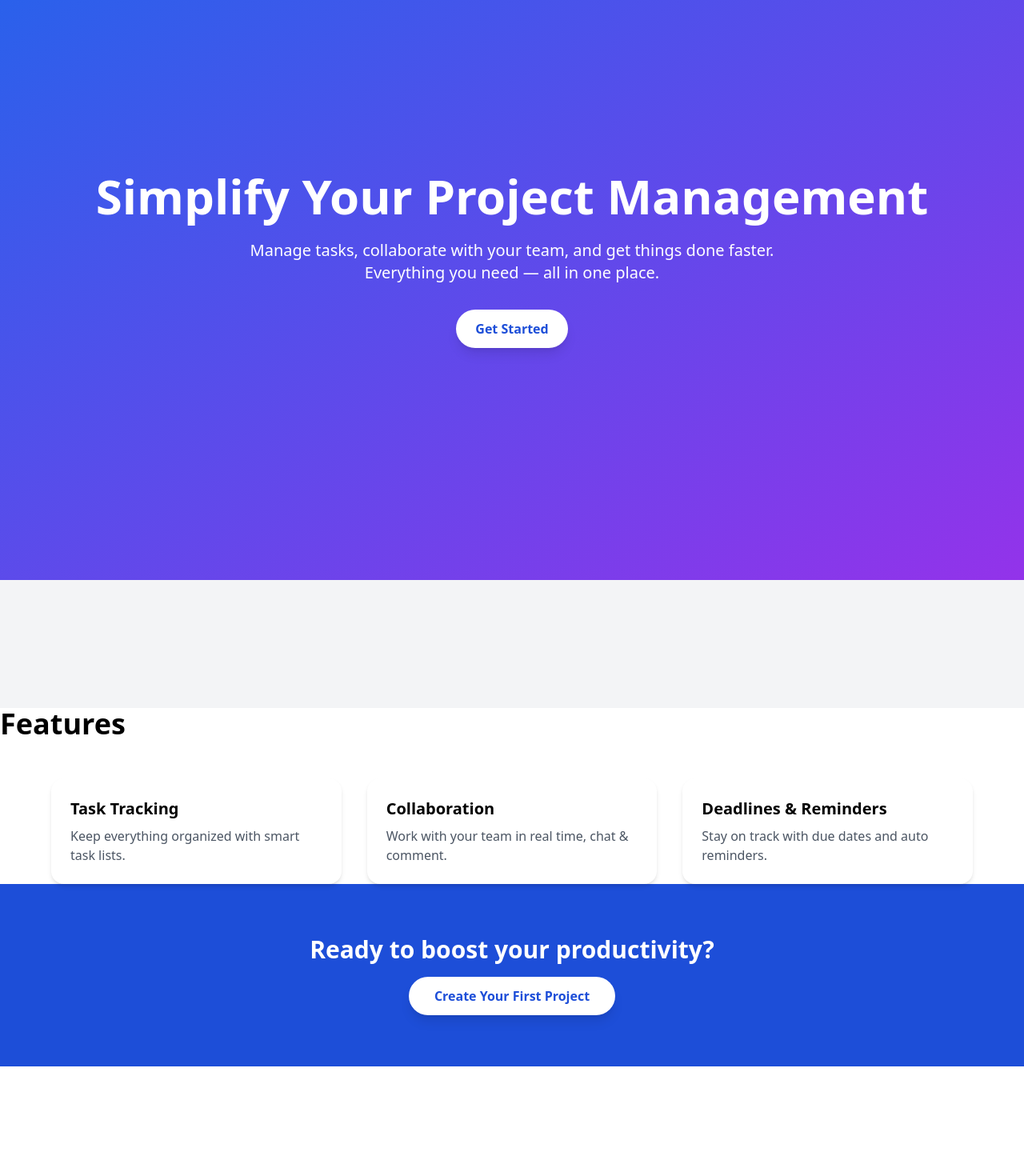
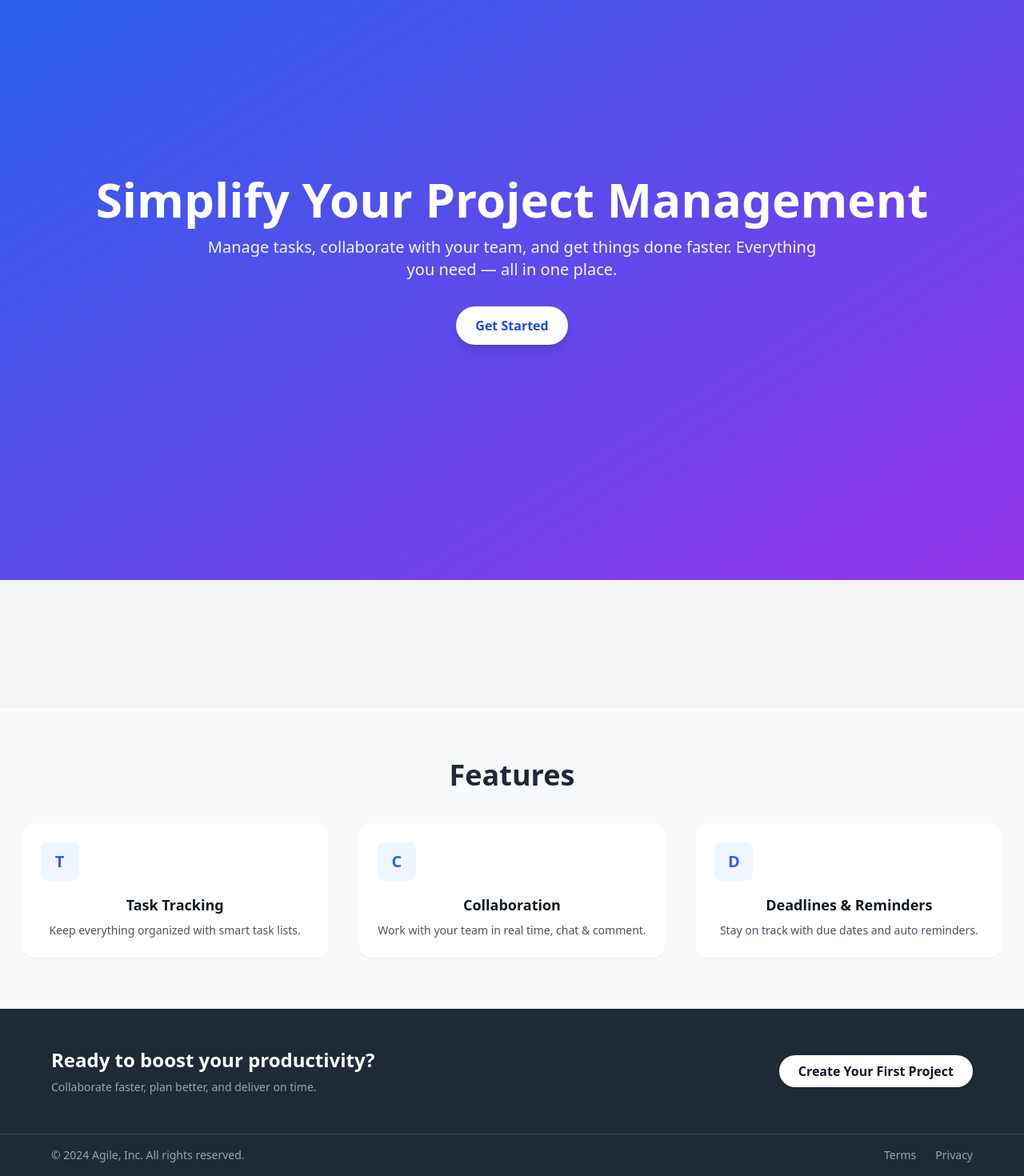
Before and after one commit to tusharpatil03/project_management_client, a React (Vite) app: page / in a window 1280 px wide. Shown: the part 681-2151 px from the top of the page at 80% size. Before the commit the page ends 2014 px from the top, so only its background shows below. Built offline with nearby package versions, Linux system fonts and the light colour scheme; no server answers; what @apollo/link-error would draw is missing.

Commit message:
fixes: landing page  layout

```diff
--- a/src/components/Navbar.tsx
+++ b/src/components/Navbar.tsx
@@ -21,10 +21,10 @@ const Navbar = ({ onChange }: any) => {
             <Link to="/" className="text-gray-700 hover:text-blue-600">
               Home
             </Link>
-            <Link to="/features" className="text-gray-700 hover:text-blue-600">
+            <Link to="/" className="text-gray-700 hover:text-blue-600">
               Features
             </Link>
-            <Link to="/pricing" className="text-gray-700 hover:text-blue-600">
+            <Link to="/" className="text-gray-700 hover:text-blue-600">
               Pricing
             </Link>
             <Link
@@ -73,7 +73,7 @@ const Navbar = ({ onChange }: any) => {
             Home
           </Link>
           <Link
-            to="/features"
+            to="/featuresz"
             className="block text-gray-700 hover:text-blue-600"
             onClick={toggleMenu}
           >
--- a/src/pages/LandingPage/Demo.tsx
+++ b/src/pages/LandingPage/Demo.tsx
@@ -8,7 +8,7 @@ const Demo = () => {
           <h2 className="text-4xl font-bold text-gray-800 mb-6">
             Powerful tools to manage your workflow
           </h2>
-          <p className="text-gray-600 mb-6 leading-relaxed">
+          <p className="text-gray-600 mb-6 leading-relaxed text-lg">
             Collaborate seamlessly, assign tasks, track progress, and stay
             organized with our intuitive dashboard. Designed to adapt to teams
             of any size.
@@ -35,12 +35,12 @@ const Demo = () => {
               },
             ].map((item, index) => (
               <li key={index} className="flex items-start gap-3">
-                <div className="text-2xl">{item.icon}</div>
-                <div>
-                  <p className="font-semibold text-gray-800">{item.title}</p>
-                  <p className="text-gray-500 text-sm">{item.description}</p>
-                </div>
-              </li>
+                  <div className="w-10 h-10 rounded-lg bg-blue-50 flex items-center justify-center text-xl">{item.icon}</div>
+                  <div>
+                    <p className="font-semibold text-gray-800">{item.title}</p>
+                    <p className="text-gray-500 text-sm">{item.description}</p>
+                  </div>
+                </li>
             ))}
           </ul>
         </div>
@@ -49,7 +49,7 @@ const Demo = () => {
           <img
             src={demoImg}
             alt="Demo Screenshot"
-            className="w-full rounded-3xl shadow-2xl transform hover:scale-105 transition duration-500 ease-in-out"
+              className="w-full rounded-3xl shadow-2xl transform hover:scale-105 transition duration-500 ease-in-out max-h-[520px] object-cover"
           />
           <span className="absolute bottom-4 right-4 bg-white px-3 py-1 text-xs rounded-full shadow text-blue-600 font-medium">
             Live Preview
--- a/src/pages/LandingPage/Features.tsx
+++ b/src/pages/LandingPage/Features.tsx
@@ -1,10 +1,5 @@
 function Features() {
-  return (
-    <>
-      <div>
-        <h2 className="text-4xl font-bold mb-12">Features</h2>
-        <div className="grid grid-cols-1 md:grid-cols-3 gap-8 max-w-6xl mx-auto">
-          {[
+  const features = [
     {
       title: 'Task Tracking',
       desc: 'Keep everything organized with smart task lists.',
@@ -17,18 +12,30 @@ function Features() {
       title: 'Deadlines & Reminders',
       desc: 'Stay on track with due dates and auto reminders.',
     },
-          ].map((feature, index) => (
+  ];
+
+  return (
+    <section className="py-16 bg-gray-50">
+      <div className="max-w-7xl mx-auto px-6">
+        <h2 className="text-3xl sm:text-4xl font-bold text-gray-800 mb-10 text-center">
+          Features
+        </h2>
+        <div className="grid grid-cols-1 md:grid-cols-3 gap-8 justify-items-center">
+          {features.map((feature, index) => (
             <div
               key={index}
-              className="bg-white rounded-2xl shadow-md p-6 hover:shadow-xl transition"
+              className="bg-white rounded-2xl shadow-sm p-6 hover:shadow-lg transform hover:-translate-y-1 transition w-full max-w-sm text-center"
             >
-              <h3 className="text-xl font-semibold mb-2">{feature.title}</h3>
-              <p className="text-gray-600">{feature.desc}</p>
+              <div className="w-12 h-12 rounded-lg bg-blue-50 flex items-center justify-center mb-4 text-blue-600 text-xl font-bold">
+                {feature.title.charAt(0)}
+              </div>
+              <h3 className="text-lg font-semibold mb-2 text-gray-900">{feature.title}</h3>
+              <p className="text-gray-600 text-sm">{feature.desc}</p>
             </div>
           ))}
         </div>
       </div>
-    </>
+    </section>
   );
 }
 
--- a/src/pages/LandingPage/Footer.tsx
+++ b/src/pages/LandingPage/Footer.tsx
@@ -3,21 +3,33 @@ import { useNavigate } from 'react-router-dom';
 function Footer() {
   const navigate = useNavigate();
   return (
-    <>
-      <footer className="bg-blue-700 text-white py-16 text-center">
-        <h3 className="text-3xl font-semibold mb-4">
-          Ready to boost your productivity?
-        </h3>
-        <button
-          onClick={() => {
-            navigate('/auth');
-          }}
-          className="bg-white text-blue-700 font-bold px-8 py-3 rounded-full shadow-lg hover:scale-105 transition"
-        >
-          Create Your First Project
-        </button>
-      </footer>
-    </>
+    <footer className="bg-gray-800 text-gray-200">
+      <div className="max-w-7xl mx-auto px-6 md:px-16 py-12 flex flex-col md:flex-row items-center justify-between gap-6">
+        <div className="text-center md:text-left">
+          <h3 className="text-2xl font-semibold text-white mb-2">Ready to boost your productivity?</h3>
+          <p className="text-gray-400 text-sm">Collaborate faster, plan better, and deliver on time.</p>
+        </div>
+
+        <div className="flex items-center gap-4">
+          <button
+            onClick={() => navigate('/auth')}
+            className="bg-white text-gray-900 font-bold px-6 py-2 rounded-full shadow hover:scale-105 transition"
+          >
+            Create Your First Project
+          </button>
+        </div>
+      </div>
+
+      <div className="border-t border-gray-700">
+        <div className="max-w-7xl mx-auto px-6 md:px-16 py-4 flex flex-col md:flex-row items-center justify-between text-sm text-gray-400">
+          <div>© 2024 Agile, Inc. All rights reserved.</div>
+          <div className="flex items-center gap-6 mt-3 md:mt-0">
+            <a href="#" className="hover:text-white">Terms</a>
+            <a href="#" className="hover:text-white">Privacy</a>
+          </div>
+        </div>
+      </div>
+    </footer>
   );
 }
 
--- a/src/pages/LandingPage/Hero.tsx
+++ b/src/pages/LandingPage/Hero.tsx
@@ -3,25 +3,25 @@ import { useNavigate } from 'react-router-dom';
 const Hero = () => {
   const navigate = useNavigate();
   return (
-    <>
-      <h1 className="text-5xl md:text-6xl font-bold mb-6">
+    <div className="px-4 sm:px-6 lg:px-8">
+      <h1 className="text-3xl sm:text-4xl md:text-5xl lg:text-6xl font-extrabold leading-tight mb-4">
         Simplify Your Project Management
       </h1>
-      <p className="text-lg md:text-xl max-w-2xl mb-8">
+      <p className="text-base sm:text-lg md:text-xl max-w-3xl mx-auto text-gray-100 mb-8 leading-relaxed">
         Manage tasks, collaborate with your team, and get things done faster.
         Everything you need — all in one place.
       </p>
-      <div>
+      <div className="flex items-center justify-center">
         <button
           onClick={() => {
             navigate('/auth');
           }}
-          className="bg-white text-blue-700 font-semibold px-6 py-3 rounded-full shadow-lg hover:scale-105 transition-all duration-300"
+          className="inline-flex items-center gap-3 bg-white text-blue-700 font-semibold px-6 py-3 rounded-full shadow-lg hover:scale-105 transform transition duration-200 focus:outline-none focus:ring-2 focus:ring-white/40"
         >
-          Get Started
+          <span>Get Started</span>
         </button>
       </div>
-    </>
+    </div>
   );
 };
 
```
Also changed, not shown: src/pages/LandingPage/Pricing.tsx (added). Lines whose indentation alone changed are shown as unchanged.
